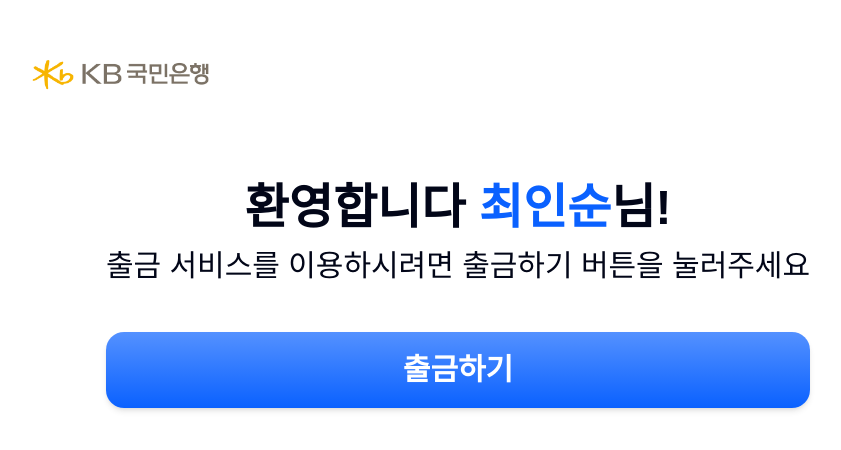
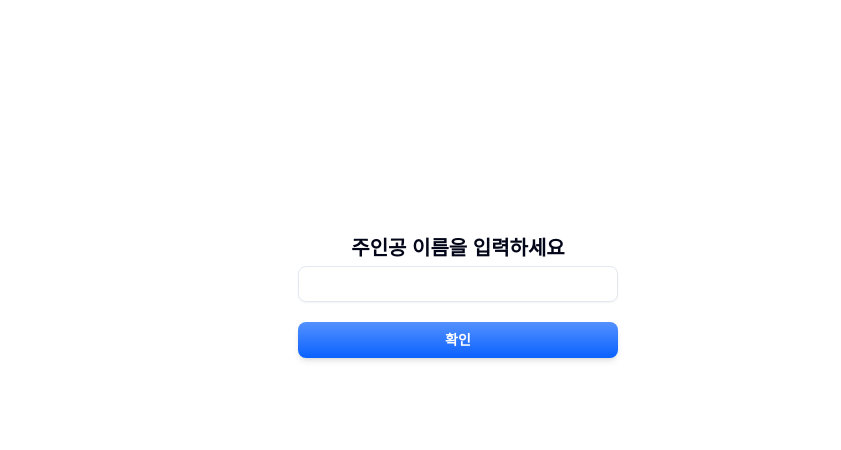
Before and after one commit to wlsooo/birthday-event, a React (Vite) app: page / in a window 1280 px wide. Shown: the part 104-554 px from the top of the page, without its empty margins (182-1023 px from the left). Built offline with nearby package versions, Linux system fonts and the light colour scheme.

Commit message:
이름 커스텀 기능 추가

```diff
--- a/src/App.tsx
+++ b/src/App.tsx
@@ -10,10 +10,13 @@
 import Lottie from "lottie-react";
 import confetti from "canvas-confetti";
 import { toast, Toaster } from "sonner";
+import { Input } from "./components/ui/input";
 
 interface Props {
   onNext?: () => void;
   content?: string;
+  name?: string;
+  setName?: React.Dispatch<React.SetStateAction<string>>;
 }
 
 const AuthCard = ({ content }: Props) => {
@@ -29,13 +32,29 @@
   );
 };
 
-const MainStep = ({ onNext }: Props) => {
+const InputNameStep = ({ onNext, name, setName }: Props) => {
+  return (
+    <div className="flex flex-col gap-5 w-80">
+      <div className="flex flex-col gap-1 items-center">
+        <label className="font-semibold text-xl">
+          주인공 이름을 입력하세요
+        </label>
+        <Input value={name} onChange={(e) => setName?.(e.target.value)} />
+      </div>
+      <Button className="w-full" onClick={onNext}>
+        확인
+      </Button>
+    </div>
+  );
+};
+
+const MainStep = ({ onNext, name }: Props) => {
   return (
     <div className="relative">
       <img src={bankLogo} className="w-48 absolute -top-40 -left-20" />
       <p className="font-bold text-5xl text-center mb-4">
         <span>환영합니다 </span>
-        <span className="text-primary">최인순</span>
+        <span className="text-primary">{name}</span>
         <span>님!</span>
       </p>
       <p className="text-3xl mb-12">
@@ -259,15 +278,12 @@
 };
 
 function App() {
-  const [page, setPage] = useState(1);
+  const [page, setPage] = useState(0);
+  const [name, setName] = useState("");
 
   const onNext = () => {
     setPage((prev) => prev + 1);
   };
-
-  useEffect(() => {
-    console.log("현재 페이지: ", page);
-  }, [page]);
 
   return (
     <div className="flex h-dvh justify-center items-center p-28">
@@ -278,7 +294,10 @@
         closeButton={false}
       />
 
-      {page === 1 && <MainStep onNext={onNext} />}
+      {page === 0 && (
+        <InputNameStep onNext={onNext} name={name} setName={setName} />
+      )}
+      {page === 1 && <MainStep onNext={onNext} name={name} />}
       {page === 2 && <FingerPrintStep onNext={onNext} />}
       {page === 3 && <PasswordStep onNext={onNext} />}
       {page === 4 && <SignatureStep onNext={onNext} />}
--- /dev/null
+++ b/src/components/ui/input.tsx
@@ -0,0 +1,21 @@
+import * as React from "react"
+
+import { cn } from "@/lib/utils"
+
+function Input({ className, type, ...props }: React.ComponentProps<"input">) {
+  return (
+    <input
+      type={type}
+      data-slot="input"
+      className={cn(
+        "file:text-foreground placeholder:text-muted-foreground selection:bg-primary selection:text-primary-foreground dark:bg-input/30 border-input h-9 w-full min-w-0 rounded-md border bg-transparent px-3 py-1 text-base shadow-xs transition-[color,box-shadow] outline-none file:inline-flex file:h-7 file:border-0 file:bg-transparent file:text-sm file:font-medium disabled:pointer-events-none disabled:cursor-not-allowed disabled:opacity-50 md:text-sm",
+        "focus-visible:border-ring focus-visible:ring-ring/50 focus-visible:ring-[3px]",
+        "aria-invalid:ring-destructive/20 dark:aria-invalid:ring-destructive/40 aria-invalid:border-destructive",
+        className
+      )}
+      {...props}
+    />
+  )
+}
+
+export { Input }
```
